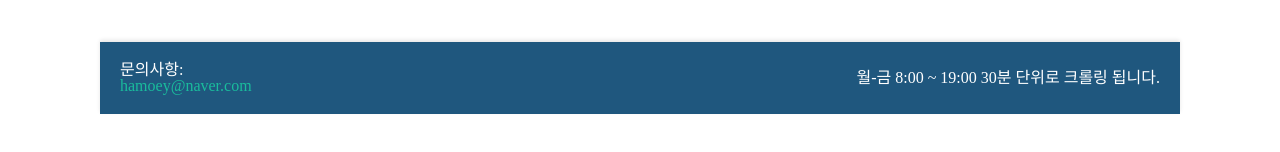
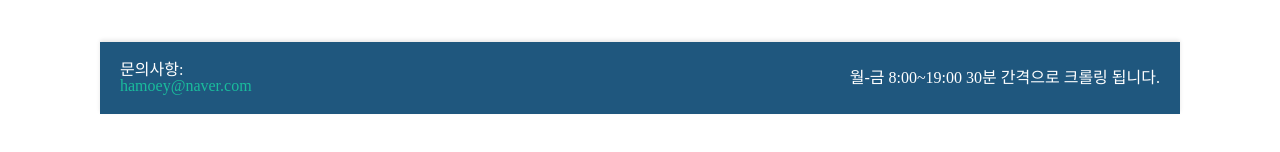
Before and after one commit to zhfvkqHub/ante_room_crawling, a Vue app in the folder frontend/: page /notice in a window 1280 px wide. Shown: the part 340-492 px from the top of the page. Built offline with nearby package versions, Linux system fonts and the light colour scheme; no server answers; a web font is replaced by a local one.

Commit message:
feat: 푸터 문구 수정

```diff
--- a/frontend/src/components/common/Footer.vue
+++ b/frontend/src/components/common/Footer.vue
@@ -5,7 +5,7 @@
         <p>문의사항: <a href="mailto:hamoey@naver.com">hamoey@naver.com</a></p>
       </div>
       <div class="footer-right">
-      <p>월-금 8:00 ~ 19:00 30분 단위로 크롤링 됩니다.</p>
+      <p>월-금 8:00~19:00 30분 간격으로 크롤링 됩니다.</p>
       </div>
     </div>
   </footer>
```
